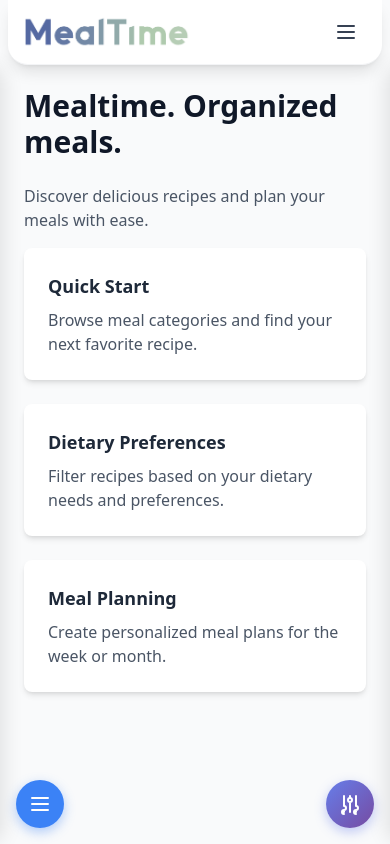
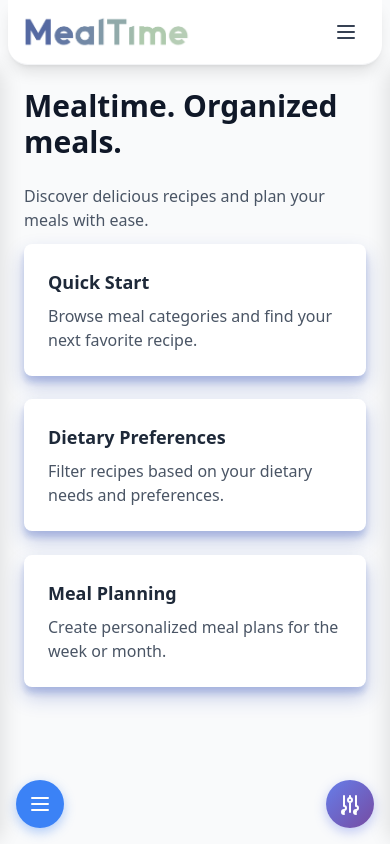
Before and after one commit to semaeryilmaz99/mealtime, a React (Vite) app: page / in a window 390 px wide. Built offline with nearby package versions, Linux system fonts and the light colour scheme.

Commit message:
home element's bouncing effect added to the mobile either

```diff
--- a/src/App.jsx
+++ b/src/App.jsx
@@ -16,15 +16,15 @@ const App = () => {
               Discover delicious recipes and plan your meals with ease.
             </p>
             <div className="grid grid-cols-1 md:grid-cols-2 lg:grid-cols-3 gap-6">
-              <div className="bg-white p-6 rounded-lg shadow-md bounce-on-hover cursor-pointer transition-shadow duration-300 ease-out">
+              <div className="info-card bg-white p-6 rounded-lg shadow-md bounce-on-hover cursor-pointer transition-shadow duration-300 ease-out">
                 <h3 className="text-lg font-semibold text-gray-800 mb-2">Quick Start</h3>
                 <p className="text-gray-600">Browse meal categories and find your next favorite recipe.</p>
               </div>
-              <div className="bg-white p-6 rounded-lg shadow-md bounce-on-hover cursor-pointer transition-shadow duration-300 ease-out">
+              <div className="info-card bg-white p-6 rounded-lg shadow-md bounce-on-hover cursor-pointer transition-shadow duration-300 ease-out">
                 <h3 className="text-lg font-semibold text-gray-800 mb-2">Dietary Preferences</h3>
                 <p className="text-gray-600">Filter recipes based on your dietary needs and preferences.</p>
               </div>
-              <div className="bg-white p-6 rounded-lg shadow-md bounce-on-hover cursor-pointer transition-shadow duration-300 ease-out">
+              <div className="info-card bg-white p-6 rounded-lg shadow-md bounce-on-hover cursor-pointer transition-shadow duration-300 ease-out">
                 <h3 className="text-lg font-semibold text-gray-800 mb-2">Meal Planning</h3>
                 <p className="text-gray-600">Create personalized meal plans for the week or month.</p>
               </div>
--- a/src/index.css
+++ b/src/index.css
@@ -521,3 +521,18 @@
   animation: bounce-subtle 0.6s ease-out;
   box-shadow: 0 10px 20px rgba(30, 64, 175, 0.25), 0 6px 6px rgba(30, 64, 175, 0.2);
 }
+
+@media (max-width: 768px) {
+  .info-card {
+    animation: bounce-subtle 1.5s ease-in-out infinite;
+    box-shadow: 0 10px 20px rgba(30, 64, 175, 0.25), 0 6px 6px rgba(30, 64, 175, 0.2);
+  }
+
+  .info-card:nth-of-type(2) {
+    animation-delay: 0.15s;
+  }
+
+  .info-card:nth-of-type(3) {
+    animation-delay: 0.3s;
+  }
+}
```
